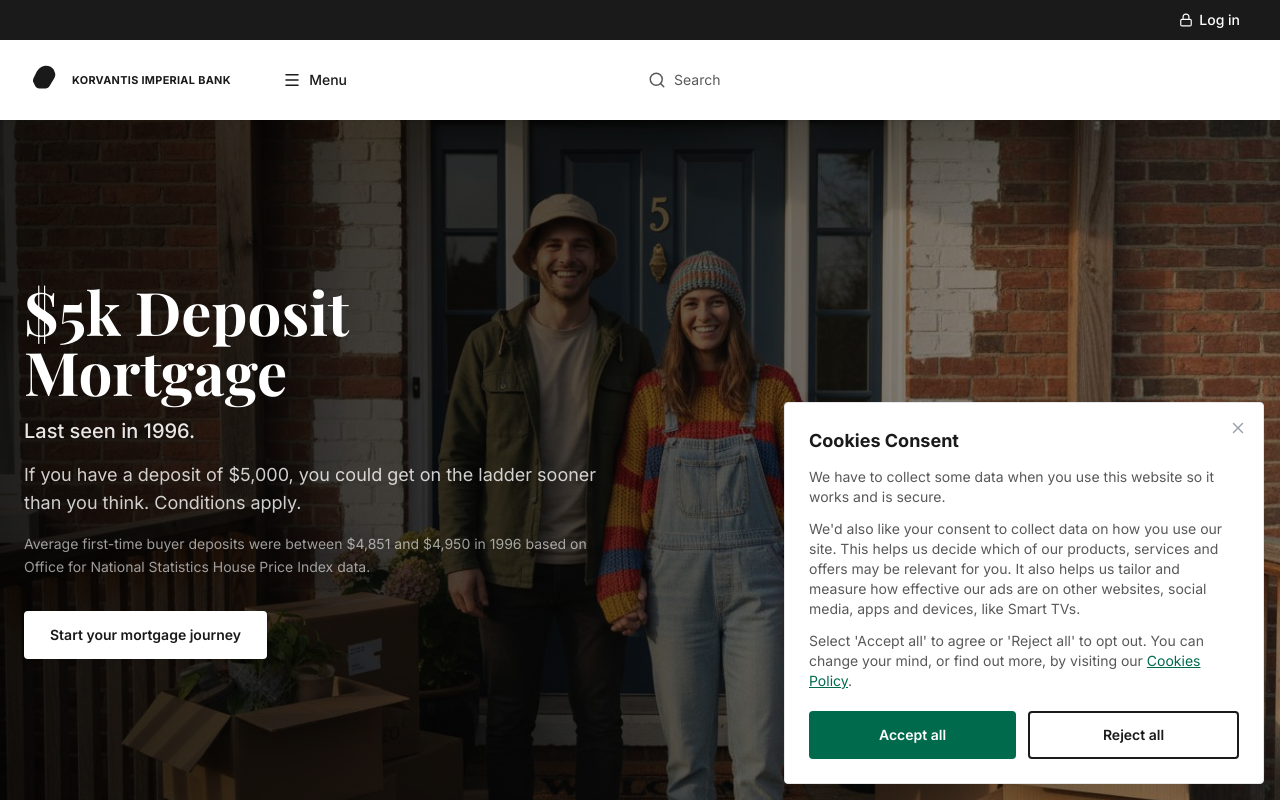
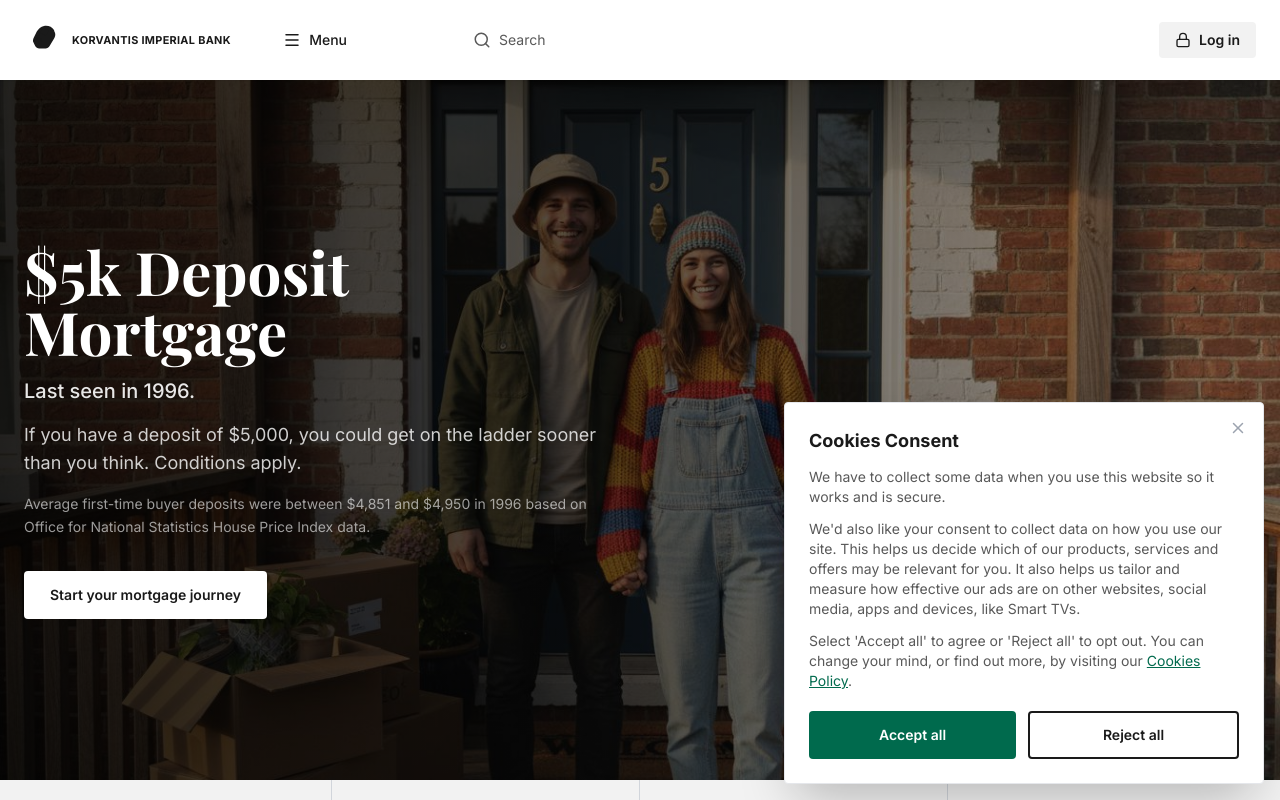
Before and after one commit to samuellucky2424-afk/the-cloned-, a React (Vite) app in the folder app/: page / in a window 1280 px wide. Shown: the top 800 px of the page. Built offline with nearby package versions, Linux system fonts and the light colour scheme; no server answers.

Commit message:
style: move Log in button from black top bar to white navbar

```diff
--- a/app/src/components/Navbar.tsx
+++ b/app/src/components/Navbar.tsx
@@ -17,21 +17,6 @@ export default function Navbar({ menuOpen, setMenuOpen, scrolled }: NavbarProps)
 
   return (
     <>
-      {/* Top Utility Bar — Log in only */}
-      <div className="bg-[#1A1A1A] text-white relative z-[101]">
-        <div className="container-korvantis flex items-center justify-end h-10">
-          <nav className="flex items-center h-full">
-            <Link
-              to="/login"
-              className="px-4 py-2.5 text-sm font-medium text-white hover:bg-white/10 transition-colors h-full flex items-center gap-1.5"
-            >
-              <Lock size={14} />
-              Log in
-            </Link>
-          </nav>
-        </div>
-      </div>
-
       {/* Main Navigation */}
       <header
         className={`sticky top-0 z-[100] bg-white transition-shadow duration-300 ${
@@ -99,14 +84,14 @@ export default function Navbar({ menuOpen, setMenuOpen, scrolled }: NavbarProps)
             </div>
           </div>
 
-          {/* Right: Auth Links (hidden on desktop, as they are moved to the top utility bar) */}
-          <div className="flex items-center gap-3 md:hidden">
+          {/* Right: Log in button — visible on all screen sizes */}
+          <div className="flex items-center gap-3">
             <Link
               to="/login"
               className="flex items-center gap-2 px-4 py-2 text-sm font-semibold text-[#1A1A1A] bg-[#F2F2F2] hover:bg-[#E5E5E5] rounded transition-colors"
-              title="Log in"
             >
               <Lock size={16} />
+              <span className="hidden sm:inline">Log in</span>
             </Link>
           </div>
         </div>
```
